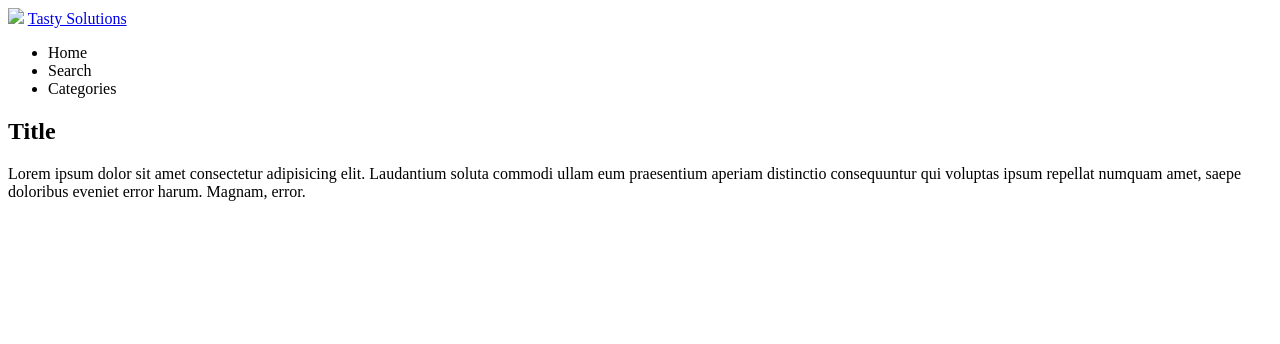
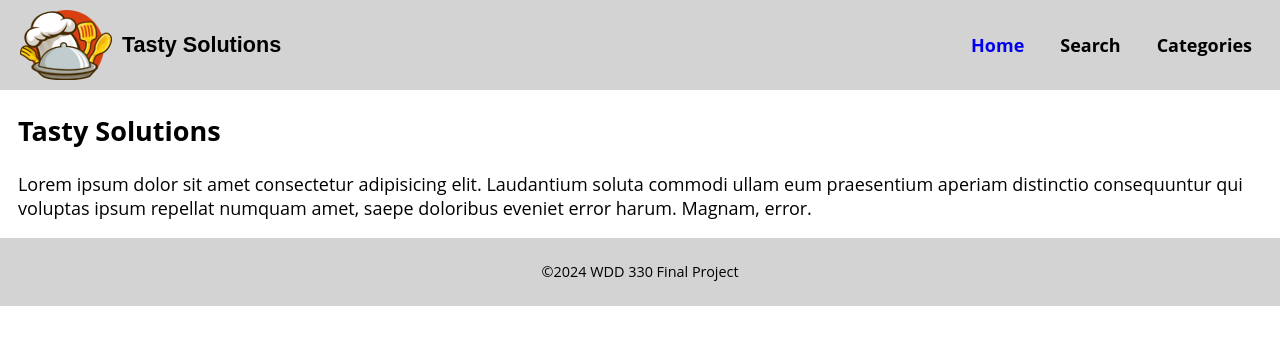
Before and after one commit to MonicaBarreraC/TastySolutions, a website built with Vite: page src/index.html in a window 1280 px wide. Built offline with nearby package versions, Linux system fonts and the light colour scheme; files whose address does not match are found by name.

Commit message:
Basic CSS for Home Page

```diff
--- a/src/css/style.css
+++ b/src/css/style.css
@@ -0,0 +1,66 @@
+:root {
+    --font-body: Open Sans, sans-serif;
+    --font-headline: Playfair Display, sans-serif;
+    /* Colors */
+    --primary-color: #FF9F1C;
+    --secondary-color: #2EC4B6;
+    --tertiary-color: #CBF3F0;
+    /*--light-grey: #d0d0d0;
+    --dark-grey: #303030;*/
+
+    /* Sizes */
+    --font-base: 18px;
+    --small-font: 0.8em;
+    --large-font: 1.2em;
+}
+* {
+    box-sizing: border-box;
+}
+body {
+    margin: 0;
+    font-family: var(--font-body);
+    font-size: var(--font-base);
+    /*color: var(--dark-grey);*/
+}
+img {
+    max-width: 100%;
+}
+header {
+    display: flex;
+    align-items: center;
+    justify-content: space-between;
+    padding: 0 10px;
+    background-color: lightgray; /*. . . . . . */
+    /*background-color: var(--secondary-color);*/
+}
+.logo {
+    display: flex;
+    align-items: center;
+    margin: 10px;
+}
+.logo a {
+    color: black;
+    text-decoration: none;
+    font-family: var(--font-headline);
+    font-weight: bold;
+    font-size: var(--large-font);
+    margin: 10px;
+}
+nav ul{
+    display: flex;
+    list-style-type: none;
+}
+nav ul li a {
+    margin: 1em;
+    text-decoration: none;
+    font-weight: bold;
+}
+main {
+    margin: auto 1em;
+}
+footer {
+    background-color: lightgrey;
+    font-size: var(--small-font);
+    padding: 0.7em;
+    text-align: center;
+}
--- a/src/index.html
+++ b/src/index.html
@@ -9,14 +9,14 @@
     <script src="/js/app.js" type="module"></script>
   </head>
   <body>
-    <header class="divider" id="main-header">
-        <div>
-            <img src="/images/Logo.pngg">
+    <header id="main-header">
+        <div class="logo">
+            <img src="/images/Logo_small.png">
             <a href="/">Tasty Solutions</a>
         </div>
         <nav>
             <ul>
-                <li><a>Home</a></li>
+                <li><a href="/">Home</a></li>
                 <li><a>Search</a></li>
                 <li><a>Categories</a></li>
             </ul>
@@ -25,7 +25,7 @@
 
     <main>
       <section>
-        <h2>Title</h2>
+        <h1>Tasty Solutions</h1>
 
         <p>
           Lorem ipsum dolor sit amet consectetur adipisicing elit. Laudantium
@@ -36,6 +36,8 @@
       </section>
     </main>
 
-    <footer id="main-footer"></footer>
+    <footer id="main-footer">
+      <p>&copy;2024 WDD 330 Final Project</p>
+    </footer>
   </body>
 </html>
```
Also changed, not shown: src/public/images/Logo_small.png (added).
